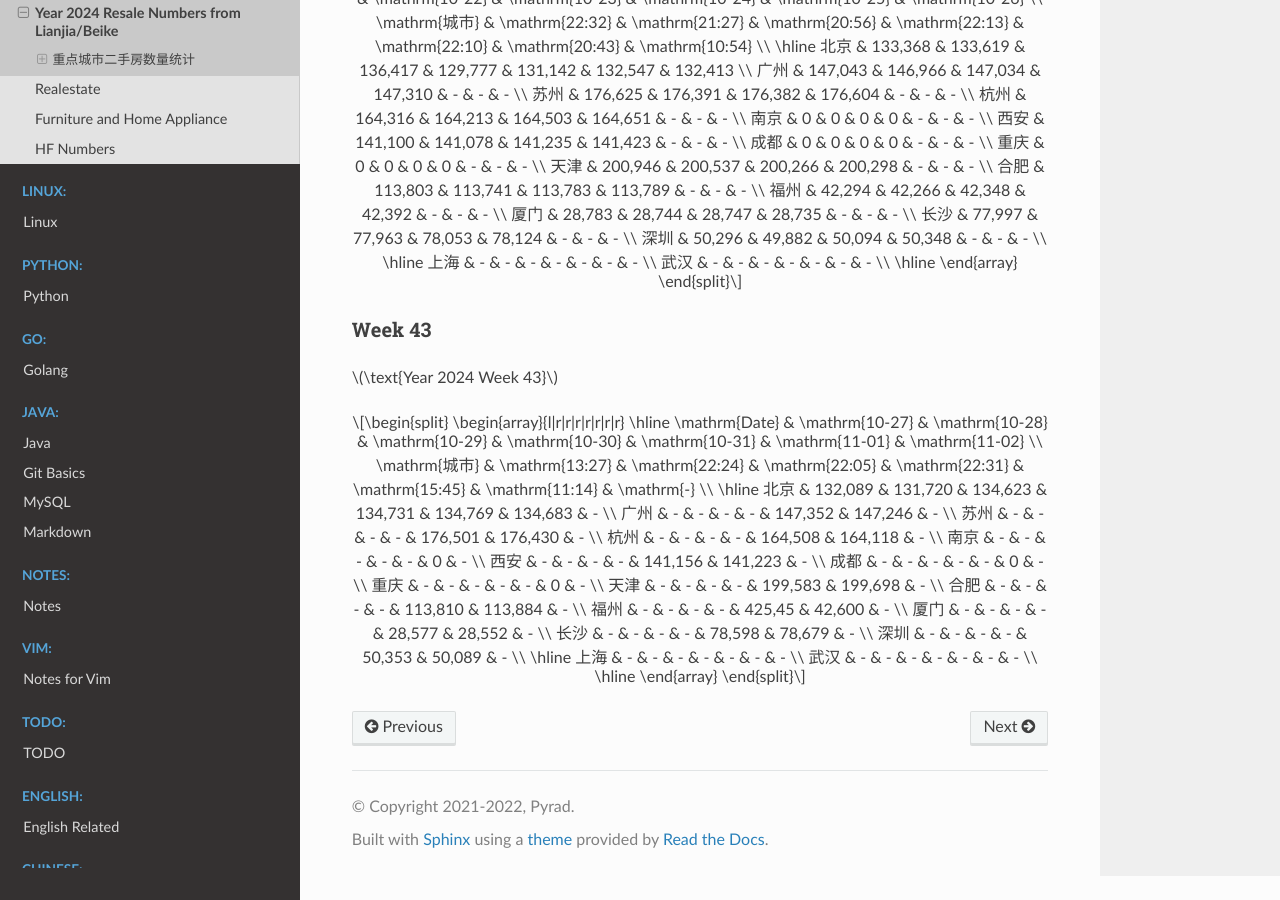
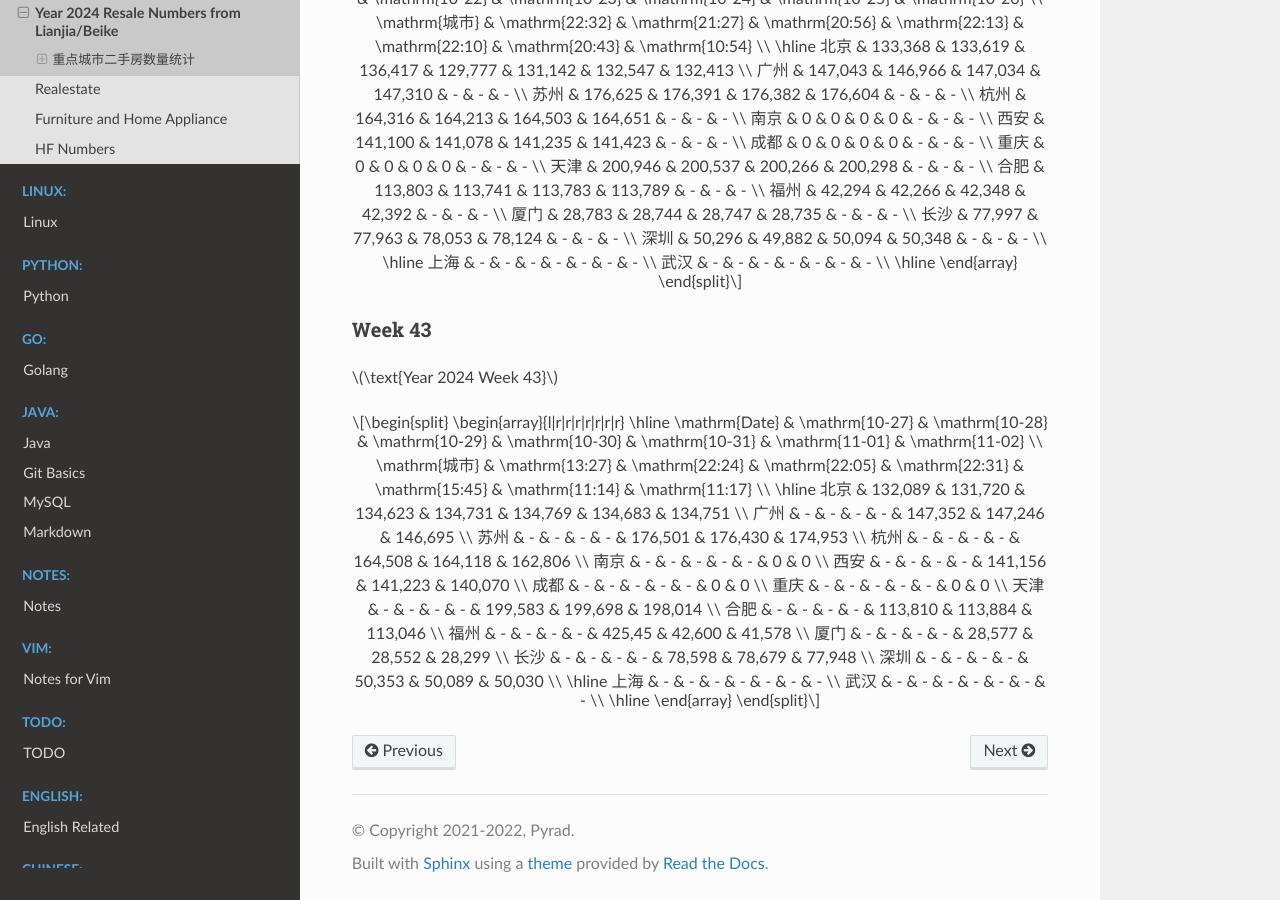
Before and after one commit to Pyrad/pyradnotes, a Sphinx documentation site: the page built from source/RealEstate/resalenumbers2024.md, in a window 1280 px wide and 900 px high, scrolled down 20761 px. Built offline with Sphinx 7.4.7 and the Read the Docs theme 3.1.0, drawn with Linux system fonts in a browser that asks for light colours; pages that are not in the unit, such as notebooks, are missing from menus; a script that is not in the unit is left out.

Commit message:
Realestate Update resale numbers 2024-11-02 11:17

```diff
--- a/source/RealEstate/resalenumbers2024.md
+++ b/source/RealEstate/resalenumbers2024.md
@@ -1387,22 +1387,22 @@
 \begin{array}{l|r|r|r|r|r|r|r}
 \hline
 \mathrm{Date} & \mathrm{10-27} & \mathrm{10-28} & \mathrm{10-29} & \mathrm{10-30} & \mathrm{10-31} & \mathrm{11-01} & \mathrm{11-02} \\
-\mathrm{城市} & \mathrm{13:27} & \mathrm{22:24} & \mathrm{22:05} & \mathrm{22:31} & \mathrm{15:45} & \mathrm{11:14} & \mathrm{-} \\
+\mathrm{城市} & \mathrm{13:27} & \mathrm{22:24} & \mathrm{22:05} & \mathrm{22:31} & \mathrm{15:45} & \mathrm{11:14} & \mathrm{11:17} \\
 \hline
-北京 & 132,089 & 131,720 & 134,623 & 134,731 & 134,769 & 134,683 & - \\
-广州 & - & - & - & - & 147,352 & 147,246 & - \\
-苏州 & - & - & - & - & 176,501 & 176,430 & - \\
-杭州 & - & - & - & - & 164,508 & 164,118 & - \\
-南京 & - & - & - & - & - & 0 & - \\
-西安 & - & - & - & - & 141,156 & 141,223 & - \\
-成都 & - & - & - & - & - & 0 & - \\
-重庆 & - & - & - & - & - & 0 & - \\
-天津 & - & - & - & - & 199,583 & 199,698 & - \\
-合肥 & - & - & - & - & 113,810 & 113,884 & - \\
-福州 & - & - & - & - & 425,45 & 42,600 & - \\
-厦门 & - & - & - & - & 28,577 & 28,552 & - \\
-长沙 & - & - & - & - & 78,598 & 78,679 & - \\
-深圳 & - & - & - & - & 50,353 & 50,089 & - \\
+北京 & 132,089 & 131,720 & 134,623 & 134,731 & 134,769 & 134,683 & 134,751 \\
+广州 & - & - & - & - & 147,352 & 147,246 & 146,695 \\
+苏州 & - & - & - & - & 176,501 & 176,430 & 174,953 \\
+杭州 & - & - & - & - & 164,508 & 164,118 & 162,806 \\
+南京 & - & - & - & - & - & 0 & 0 \\
+西安 & - & - & - & - & 141,156 & 141,223 & 140,070 \\
+成都 & - & - & - & - & - & 0 & 0 \\
+重庆 & - & - & - & - & - & 0 & 0 \\
+天津 & - & - & - & - & 199,583 & 199,698 & 198,014 \\
+合肥 & - & - & - & - & 113,810 & 113,884 & 113,046 \\
+福州 & - & - & - & - & 425,45 & 42,600 & 41,578 \\
+厦门 & - & - & - & - & 28,577 & 28,552 & 28,299 \\
+长沙 & - & - & - & - & 78,598 & 78,679 & 77,948 \\
+深圳 & - & - & - & - & 50,353 & 50,089 & 50,030 \\
 \hline
 上海 & - & - & - & - & - & - & - \\
 武汉 & - & - & - & - & - & - & - \\
```
Also changed, not shown: 1 other file.
